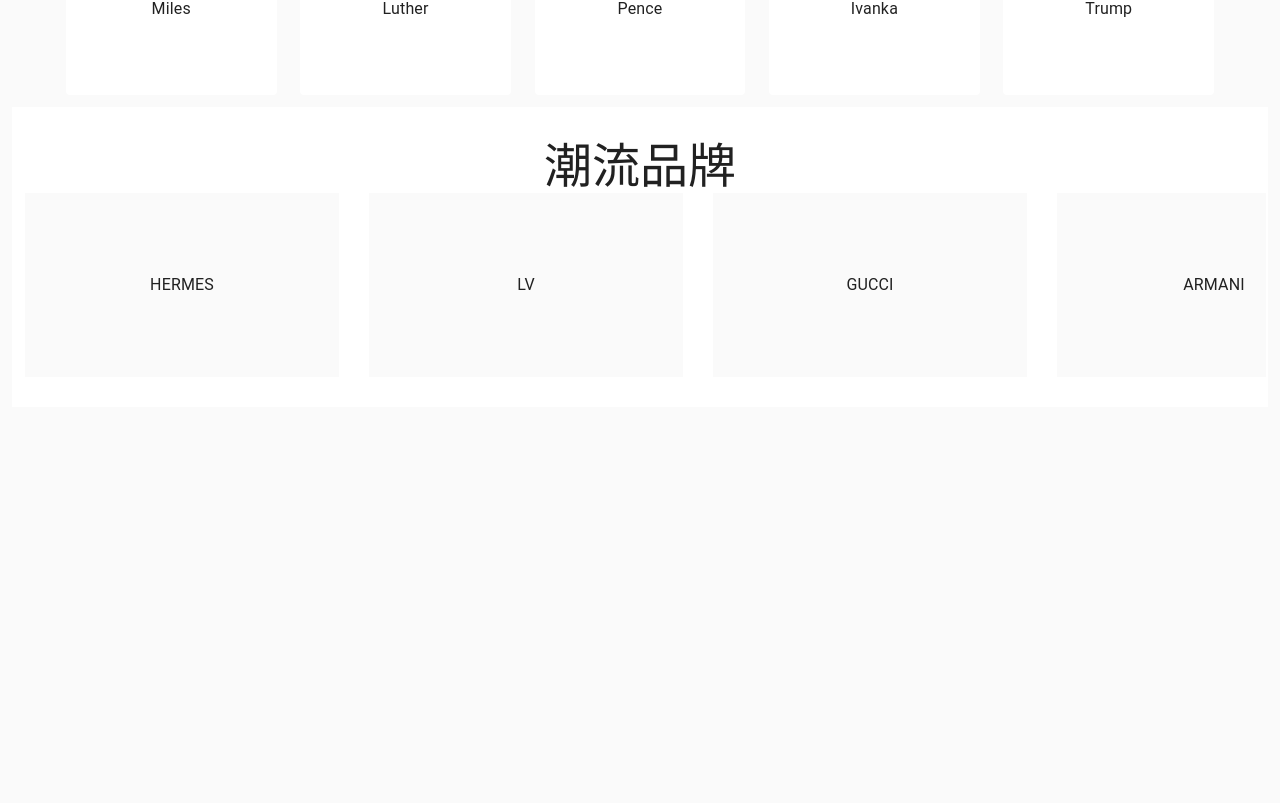
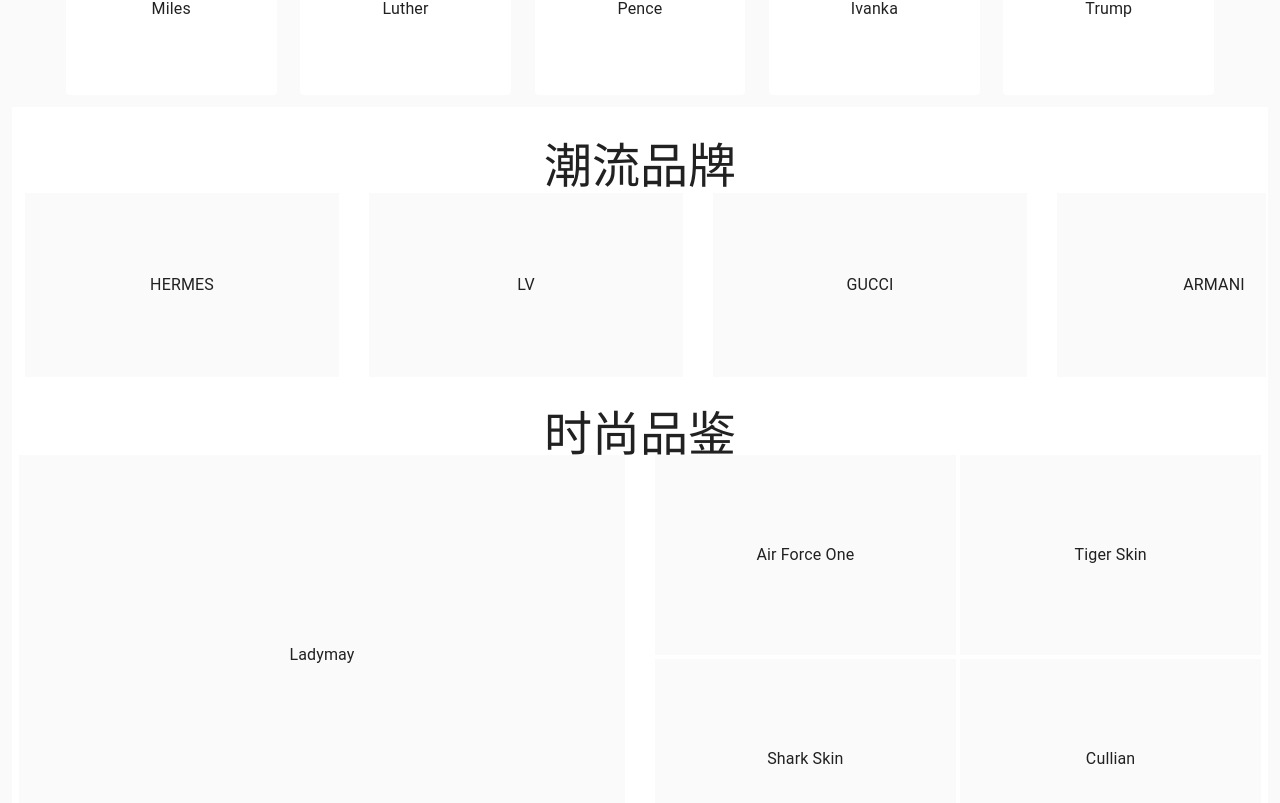
Before and after one commit to NezPea/gfashion, a React (Create React App) app in the folder web/: page /cn/ in a window 1280 px wide. Shown: the part 973-1776 px from the top of the page. Before the commit the page ends 1380 px from the top, so only its background shows below. Built offline with nearby package versions, Linux system fonts and the light colour scheme.

Commit message:
add recommended products component

```diff
--- a/web/src/pages/GFashion/index.tsx
+++ b/web/src/pages/GFashion/index.tsx
@@ -4,7 +4,8 @@ import Slogan from './slogan';
 import { DesignerCarousel } from './designerCarousel';
 import GclubGate from './gclubGate';
 import { Brands } from './brands';
-import { Designer, Brand } from './types';
+import { RecommendedProducts } from './recommendedProducts';
+import { Designer, Brand, RecommendedProduct } from './types';
 
 const designers: Array<Designer> = [
   {
@@ -64,6 +65,29 @@ const brands: Array<Brand> = [
   }
 ]
 
+const products: Array<RecommendedProduct> = [
+  {
+    name: 'Ladymay',
+    isFeatured: true
+  },
+  {
+    name: 'Air Force One',
+    isFeatured: false,
+  },
+  {
+    name: 'Tiger Skin',
+    isFeatured: false
+  },
+  {
+    name: 'Shark Skin',
+    isFeatured: false
+  },
+  {
+    name: 'Cullian',
+    isFeatured: false
+  }
+]
+
 export default () => {
 
   return (
@@ -72,6 +96,7 @@ export default () => {
       <Slogan />
       <DesignerCarousel designers={designers} />
       <Brands brands={brands}></Brands>
+      <RecommendedProducts products={products} />
     </MainFrame>
   )
 }
--- /dev/null
+++ b/web/src/pages/GFashion/recommendedProducts.tsx
@@ -0,0 +1,74 @@
+import React from 'react';
+import { createStyles, makeStyles, Theme } from '@material-ui/core/styles';
+import { Grid, GridList, GridListTile, Typography } from '@material-ui/core';
+import { RecommendedProductProps } from './types';
+
+const useStyles = makeStyles((theme: Theme) =>
+  createStyles({
+    root: {
+      display: 'flex',
+      flexDirection: 'column',
+      alignItems: 'center',
+      justifyContent: 'center',
+      backgroundColor: theme.palette.background.paper
+    },
+    products: {
+      width: '48%'
+    },
+    productsFeatured: {
+      width: '48%'
+    },
+    tileContent: {
+      backgroundColor: theme.palette.background.default,
+      width: '100%',
+      height: '100%',
+      display: 'flex',
+      alignItems: 'center',
+      justifyContent: 'center'
+    }
+  }),
+);
+
+export const RecommendedProducts: React.FunctionComponent<RecommendedProductProps> = ({ products = [] }) => {
+  const classes = useStyles();
+  const featuredProducts = products.filter(p => p.isFeatured);
+  const otherProducts = products.filter(p => !p.isFeatured)
+
+  return (
+    <Grid item className={classes.root}>
+      <Grid container spacing={3}>
+        <Grid xs={12} alignContent='center' alignItems='center'>
+          <Typography variant='h3' align='center'>时尚品鉴</Typography>
+        </Grid>
+        <Grid container spacing={2} alignItems='stretch' justify="space-around">
+          <GridList cols={1} cellHeight={400} className={classes.productsFeatured}>
+            {
+              featuredProducts.map((fp) => {
+                return (
+                  <GridListTile>
+                    <div className={classes.tileContent}>
+                      <Typography>{fp.name}</Typography>
+                    </div>
+                  </GridListTile>
+                )
+              })
+            }
+          </GridList>
+          <GridList cols={2} cellHeight={200} className={classes.products}>
+            {
+              otherProducts.map((op) => {
+                return (
+                  <GridListTile>
+                    <div className={classes.tileContent}>
+                      <Typography>{op.name}</Typography>
+                    </div>
+                  </GridListTile>
+                )
+              })
+            }
+          </GridList>
+        </Grid>
+      </Grid>
+    </Grid>
+  )
+}
```
Also changed, not shown: web/src/pages/GFashion/types.ts (+9 -0 lines).
